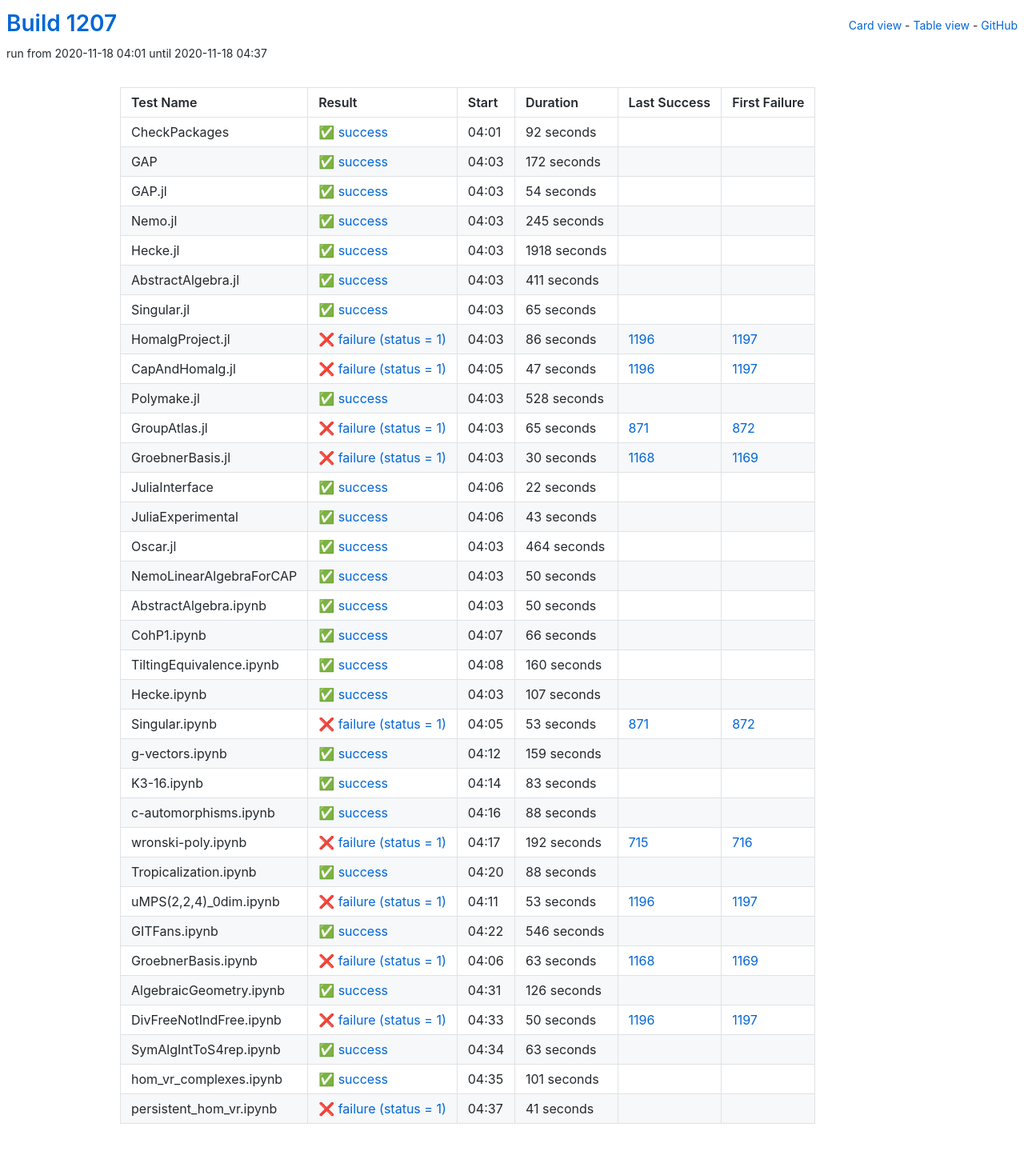
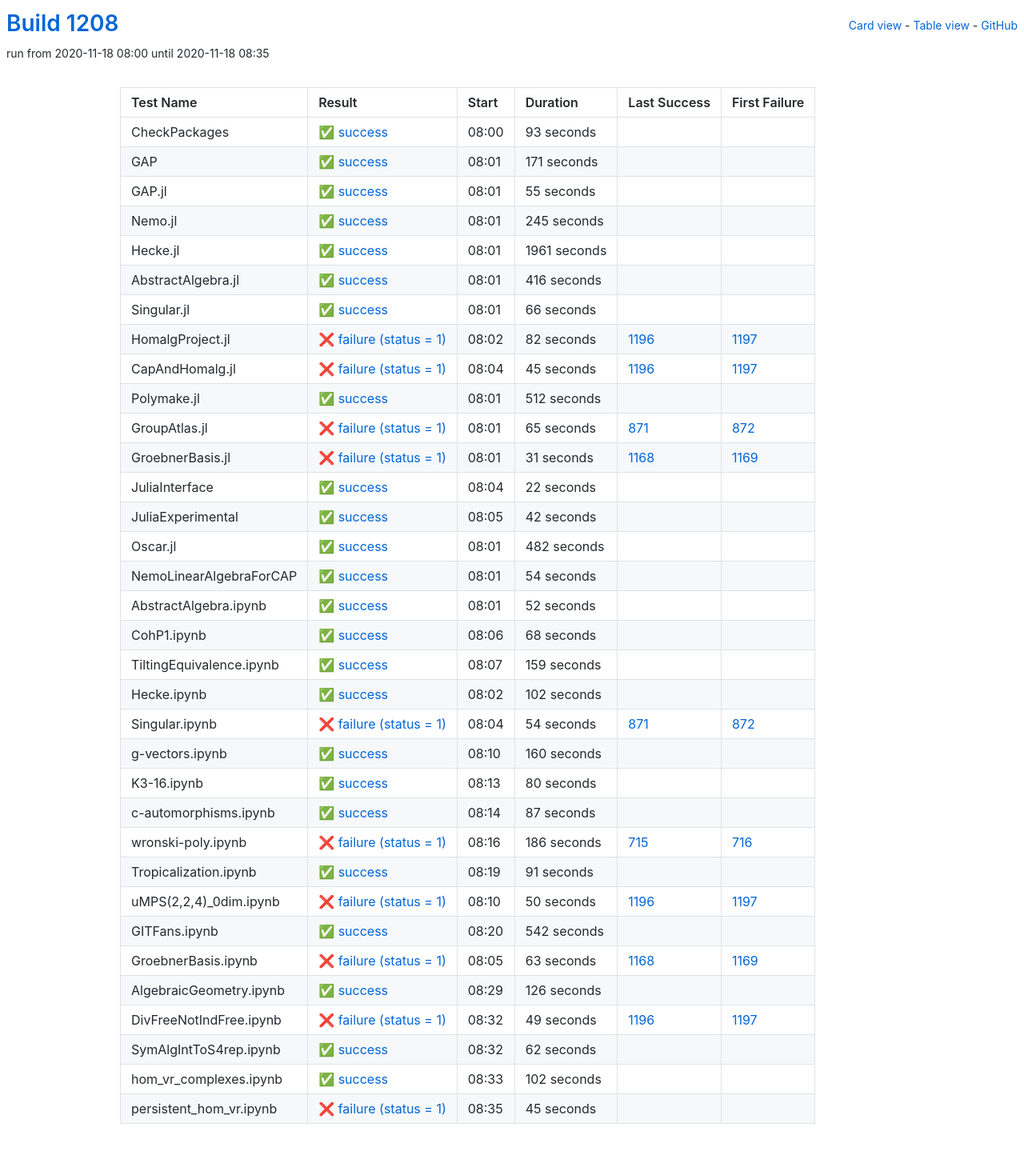
Before and after one commit to oscar-system/oscar-ci-status-stable, a Jekyll site: the page built from table.html, in a window 1280 px wide. Shown: the whole page at 80% size. Built offline with Jekyll 4.4.1, drawn with Linux system fonts in a browser that asks for light colours.

Commit message:
Build #1208

```diff
--- a/_data/ci.yml
+++ b/_data/ci.yml
@@ -1,6 +1,6 @@
 ---
-build: 1207
-build_url: https://oscarci.mathematik.uni-kl.de/job/oscar-stable/1207/
+build: 1208
+build_url: https://oscarci.mathematik.uni-kl.de/job/oscar-stable/1208/
 job: oscar-stable
 organization: oscar-system
 repo: oscar-ci-status-stable
@@ -8,44 +8,44 @@ repourl: https://github.com/oscar-system/oscar-ci-status-stable
 tests:
 - name: CheckPackages
   id: checkpackages
-  log: https://oscarci.mathematik.uni-kl.de/job/oscar-stable/1207/artifact/logs/build-1207/CheckPackages.log
-  start: 2020-11-18 04:01
+  log: https://oscarci.mathematik.uni-kl.de/job/oscar-stable/1208/artifact/logs/build-1208/CheckPackages.log
+  start: 2020-11-18 08:00
   success: true
   exitcode: 0
   status: success
-  duration: 92
+  duration: 93
   last_success: false
   last_success_url:
   first_failure: false
   first_failure_url:
 - name: GAP
   id: gap
-  log: https://oscarci.mathematik.uni-kl.de/job/oscar-stable/1207/artifact/logs/build-1207/GAP.log
-  start: 2020-11-18 04:03
+  log: https://oscarci.mathematik.uni-kl.de/job/oscar-stable/1208/artifact/logs/build-1208/GAP.log
+  start: 2020-11-18 08:01
   success: true
   exitcode: 0
   status: success
-  duration: 172
+  duration: 171
   last_success: false
   last_success_url:
   first_failure: false
   first_failure_url:
 - name: GAP.jl
   id: gap-jl
-  log: https://oscarci.mathematik.uni-kl.de/job/oscar-stable/1207/artifact/logs/build-1207/GAP.jl.log
-  start: 2020-11-18 04:03
+  log: https://oscarci.mathematik.uni-kl.de/job/oscar-stable/1208/artifact/logs/build-1208/GAP.jl.log
+  start: 2020-11-18 08:01
   success: true
   exitcode: 0
   status: success
-  duration: 54
+  duration: 55
   last_success: false
   last_success_url:
   first_failure: false
   first_failure_url:
 - name: Nemo.jl
   id: nemo-jl
-  log: https://oscarci.mathematik.uni-kl.de/job/oscar-stable/1207/artifact/logs/build-1207/Nemo.jl.log
-  start: 2020-11-18 04:03
+  log: https://oscarci.mathematik.uni-kl.de/job/oscar-stable/1208/artifact/logs/build-1208/Nemo.jl.log
+  start: 2020-11-18 08:01
   success: true
   exitcode: 0
   status: success
@@ -56,80 +56,80 @@ tests:
   first_failure_url:
 - name: Hecke.jl
   id: hecke-jl
-  log: https://oscarci.mathematik.uni-kl.de/job/oscar-stable/1207/artifact/logs/build-1207/Hecke.jl.log
-  start: 2020-11-18 04:03
+  log: https://oscarci.mathematik.uni-kl.de/job/oscar-stable/1208/artifact/logs/build-1208/Hecke.jl.log
+  start: 2020-11-18 08:01
   success: true
   exitcode: 0
   status: success
-  duration: 1918
+  duration: 1961
   last_success: false
   last_success_url:
   first_failure: false
   first_failure_url:
 - name: AbstractAlgebra.jl
   id: abstractalgebra-jl
-  log: https://oscarci.mathematik.uni-kl.de/job/oscar-stable/1207/artifact/logs/build-1207/AbstractAlgebra.jl.log
-  start: 2020-11-18 04:03
+  log: https://oscarci.mathematik.uni-kl.de/job/oscar-stable/1208/artifact/logs/build-1208/AbstractAlgebra.jl.log
+  start: 2020-11-18 08:01
   success: true
   exitcode: 0
   status: success
-  duration: 411
+  duration: 416
   last_success: false
   last_success_url:
   first_failure: false
   first_failure_url:
 - name: Singular.jl
   id: singular-jl
-  log: https://oscarci.mathematik.uni-kl.de/job/oscar-stable/1207/artifact/logs/build-1207/Singular.jl.log
-  start: 2020-11-18 04:03
+  log: https://oscarci.mathematik.uni-kl.de/job/oscar-stable/1208/artifact/logs/build-1208/Singular.jl.log
+  start: 2020-11-18 08:01
   success: true
   exitcode: 0
   status: success
-  duration: 65
+  duration: 66
   last_success: false
   last_success_url:
   first_failure: false
   first_failure_url:
 - name: HomalgProject.jl
   id: homalgproject-jl
-  log: https://oscarci.mathematik.uni-kl.de/job/oscar-stable/1207/artifact/logs/build-1207/HomalgProject.jl.log
-  start: 2020-11-18 04:03
+  log: https://oscarci.mathematik.uni-kl.de/job/oscar-stable/1208/artifact/logs/build-1208/HomalgProject.jl.log
+  start: 2020-11-18 08:02
   success: false
   exitcode: 1
   status: failure
-  duration: 86
+  duration: 82
   last_success: 1196
   last_success_url: https://oscarci.mathematik.uni-kl.de/job/oscar-stable/1196/
   first_failure: 1197
   first_failure_url: https://oscarci.mathematik.uni-kl.de/job/oscar-stable/1197/
 - name: CapAndHomalg.jl
   id: capandhomalg-jl
-  log: https://oscarci.mathematik.uni-kl.de/job/oscar-stable/1207/artifact/logs/build-1207/CapAndHomalg.jl.log
-  start: 2020-11-18 04:05
+  log: https://oscarci.mathematik.uni-kl.de/job/oscar-stable/1208/artifact/logs/build-1208/CapAndHomalg.jl.log
+  start: 2020-11-18 08:04
   success: false
   exitcode: 1
   status: failure
-  duration: 47
+  duration: 45
   last_success: 1196
   last_success_url: https://oscarci.mathematik.uni-kl.de/job/oscar-stable/1196/
   first_failure: 1197
   first_failure_url: https://oscarci.mathematik.uni-kl.de/job/oscar-stable/1197/
 - name: Polymake.jl
   id: polymake-jl
-  log: https://oscarci.mathematik.uni-kl.de/job/oscar-stable/1207/artifact/logs/build-1207/Polymake.jl.log
-  start: 2020-11-18 04:03
+  log: https://oscarci.mathematik.uni-kl.de/job/oscar-stable/1208/artifact/logs/build-1208/Polymake.jl.log
+  start: 2020-11-18 08:01
   success: true
   exitcode: 0
   status: success
-  duration: 528
+  duration: 512
   last_success: false
   last_success_url:
   first_failure: false
   first_failure_url:
 - name: GroupAtlas.jl
   id: groupatlas-jl
-  log: https://oscarci.mathematik.uni-kl.de/job/oscar-stable/1207/artifact/logs/build-1207/GroupAtlas.jl.log
-  start: 2020-11-18 04:03
+  log: https://oscarci.mathematik.uni-kl.de/job/oscar-stable/1208/artifact/logs/build-1208/GroupAtlas.jl.log
+  start: 2020-11-18 08:01
   success: false
   exitcode: 1
   status: failure
@@ -140,20 +140,20 @@ tests:
   first_failure_url: https://oscarci.mathematik.uni-kl.de/job/oscar-stable/872/
 - name: GroebnerBasis.jl
   id: groebnerbasis-jl
-  log: https://oscarci.mathematik.uni-kl.de/job/oscar-stable/1207/artifact/logs/build-1207/GroebnerBasis.jl.log
-  start: 2020-11-18 04:03
+  log: https://oscarci.mathematik.uni-kl.de/job/oscar-stable/1208/artifact/logs/build-1208/GroebnerBasis.jl.log
+  start: 2020-11-18 08:01
   success: false
   exitcode: 1
   status: failure
-  duration: 30
+  duration: 31
   last_success: 1168
   last_success_url: https://oscarci.mathematik.uni-kl.de/job/oscar-stable/1168/
   first_failure: 1169
   first_failure_url: https://oscarci.mathematik.uni-kl.de/job/oscar-stable/1169/
 - name: JuliaInterface
   id: juliainterface
-  log: https://oscarci.mathematik.uni-kl.de/job/oscar-stable/1207/artifact/logs/build-1207/JuliaInterface.log
-  start: 2020-11-18 04:06
+  log: https://oscarci.mathematik.uni-kl.de/job/oscar-stable/1208/artifact/logs/build-1208/JuliaInterface.log
+  start: 2020-11-18 08:04
   success: true
   exitcode: 0
   status: success
@@ -164,68 +164,104 @@ tests:
   first_failure_url:
 - name: JuliaExperimental
   id: juliaexperimental
-  log: https://oscarci.mathematik.uni-kl.de/job/oscar-stable/1207/artifact/logs/build-1207/JuliaExperimental.log
-  start: 2020-11-18 04:06
+  log: https://oscarci.mathematik.uni-kl.de/job/oscar-stable/1208/artifact/logs/build-1208/JuliaExperimental.log
+  start: 2020-11-18 08:05
   success: true
   exitcode: 0
   status: success
-  duration: 43
+  duration: 42
   last_success: false
   last_success_url:
   first_failure: false
   first_failure_url:
 - name: Oscar.jl
   id: oscar-jl
-  log: https://oscarci.mathematik.uni-kl.de/job/oscar-stable/1207/artifact/logs/build-1207/Oscar.jl.log
-  start: 2020-11-18 04:03
+  log: https://oscarci.mathematik.uni-kl.de/job/oscar-stable/1208/artifact/logs/build-1208/Oscar.jl.log
+  start: 2020-11-18 08:01
   success: true
   exitcode: 0
   status: success
-  duration: 464
+  duration: 482
   last_success: false
   last_success_url:
   first_failure: false
   first_failure_url:
 - name: NemoLinearAlgebraForCAP
   id: nemolinearalgebraforcap
-  log: https://oscarci.mathematik.uni-kl.de/job/oscar-stable/1207/artifact/logs/build-1207/NemoLinearAlgebraForCAP.log
-  start: 2020-11-18 04:03
+  log: https://oscarci.mathematik.uni-kl.de/job/oscar-stable/1208/artifact/logs/build-1208/NemoLinearAlgebraForCAP.log
+  start: 2020-11-18 08:01
   success: true
   exitcode: 0
   status: success
-  duration: 50
+  duration: 54
   last_success: false
   last_success_url:
   first_failure: false
   first_failure_url:
 - name: AbstractAlgebra.ipynb
   id: abstractalgebra-ipynb
-  log: https://oscarci.mathematik.uni-kl.de/job/oscar-stable/1207/artifact/logs/build-1207/AbstractAlgebra.ipynb.log
-  start: 2020-11-18 04:03
+  log: https://oscarci.mathematik.uni-kl.de/job/oscar-stable/1208/artifact/logs/build-1208/AbstractAlgebra.ipynb.log
+  start: 2020-11-18 08:01
   success: true
   exitcode: 0
   status: success
-  duration: 50
+  duration: 52
   last_success: false
   last_success_url:
   first_failure: false
   first_failure_url:
 - name: CohP1.ipynb
   id: cohp1-ipynb
-  log: https://oscarci.mathematik.uni-kl.de/job/oscar-stable/1207/artifact/logs/build-1207/CohP1.ipynb.log
-  start: 2020-11-18 04:07
+  log: https://oscarci.mathematik.uni-kl.de/job/oscar-stable/1208/artifact/logs/build-1208/CohP1.ipynb.log
+  start: 2020-11-18 08:06
   success: true
   exitcode: 0
   status: success
-  duration: 66
+  duration: 68
   last_success: false
   last_success_url:
   first_failure: false
   first_failure_url:
 - name: TiltingEquivalence.ipynb
   id: tiltingequivalence-ipynb
-  log: https://oscarci.mathematik.uni-kl.de/job/oscar-stable/1207/artifact/logs/build-1207/TiltingEquivalence.ipynb.log
-  start: 2020-11-18 04:08
+  log: https://oscarci.mathematik.uni-kl.de/job/oscar-stable/1208/artifact/logs/build-1208/TiltingEquivalence.ipynb.log
+  start: 2020-11-18 08:07
+  success: true
+  exitcode: 0
+  status: success
+  duration: 159
+  last_success: false
+  last_success_url:
+  first_failure: false
+  first_failure_url:
+- name: Hecke.ipynb
+  id: hecke-ipynb
+  log: https://oscarci.mathematik.uni-kl.de/job/oscar-stable/1208/artifact/logs/build-1208/Hecke.ipynb.log
+  start: 2020-11-18 08:02
+  success: true
+  exitcode: 0
+  status: success
+  duration: 102
+  last_success: false
+  last_success_url:
+  first_failure: false
+  first_failure_url:
+- name: Singular.ipynb
+  id: singular-ipynb
+  log: https://oscarci.mathematik.uni-kl.de/job/oscar-stable/1208/artifact/logs/build-1208/Singular.ipynb.log
+  start: 2020-11-18 08:04
+  success: false
+  exitcode: 1
+  status: failure
+  duration: 54
+  last_success: 871
+  last_success_url: https://oscarci.mathematik.uni-kl.de/job/oscar-stable/871/
+  first_failure: 872
+  first_failure_url: https://oscarci.mathematik.uni-kl.de/job/oscar-stable/872/
+- name: g-vectors.ipynb
+  id: g-vectors-ipynb
+  log: https://oscarci.mathematik.uni-kl.de/job/oscar-stable/1208/artifact/logs/build-1208/g-vectors.ipynb.log
+  start: 2020-11-18 08:10
   success: true
   exitcode: 0
   status: success
@@ -234,118 +270,82 @@ tests:
   last_success_url:
   first_failure: false
   first_failure_url:
-- name: Hecke.ipynb
-  id: hecke-ipynb
-  log: https://oscarci.mathematik.uni-kl.de/job/oscar-stable/1207/artifact/logs/build-1207/Hecke.ipynb.log
-  start: 2020-11-18 04:03
+- name: K3-16.ipynb
+  id: k3-16-ipynb
+  log: https://oscarci.mathematik.uni-kl.de/job/oscar-stable/1208/artifact/logs/build-1208/K3-16.ipynb.log
+  start: 2020-11-18 08:13
   success: true
   exitcode: 0
   status: success
-  duration: 107
-  last_success: false
-  last_success_url:
-  first_failure: false
-  first_failure_url:
-- name: Singular.ipynb
-  id: singular-ipynb
-  log: https://oscarci.mathematik.uni-kl.de/job/oscar-stable/1207/artifact/logs/build-1207/Singular.ipynb.log
-  start: 2020-11-18 04:05
-  success: false
-  exitcode: 1
-  status: failure
-  duration: 53
-  last_success: 871
-  last_success_url: https://oscarci.mathematik.uni-kl.de/job/oscar-stable/871/
-  first_failure: 872
-  first_failure_url: https://oscarci.mathematik.uni-kl.de/job/oscar-stable/872/
-- name: g-vectors.ipynb
-  id: g-vectors-ipynb
-  log: https://oscarci.mathematik.uni-kl.de/job/oscar-stable/1207/artifact/logs/build-1207/g-vectors.ipynb.log
-  start: 2020-11-18 04:12
-  success: true
-  exitcode: 0
-  status: success
-  duration: 159
-  last_success: false
-  last_success_url:
-  first_failure: false
-  first_failure_url:
-- name: K3-16.ipynb
-  id: k3-16-ipynb
-  log: https://oscarci.mathematik.uni-kl.de/job/oscar-stable/1207/artifact/logs/build-1207/K3-16.ipynb.log
-  start: 2020-11-18 04:14
-  success: true
-  exitcode: 0
-  status: success
-  duration: 83
+  duration: 80
   last_success: false
   last_success_url:
   first_failure: false
   first_failure_url:
 - name: c-automorphisms.ipynb
   id: c-automorphisms-ipynb
-  log: https://oscarci.mathematik.uni-kl.de/job/oscar-stable/1207/artifact/logs/build-1207/c-automorphisms.ipynb.log
-  start: 2020-11-18 04:16
+  log: https://oscarci.mathematik.uni-kl.de/job/oscar-stable/1208/artifact/logs/build-1208/c-automorphisms.ipynb.log
+  start: 2020-11-18 08:14
   success: true
   exitcode: 0
   status: success
-  duration: 88
+  duration: 87
   last_success: false
   last_success_url:
   first_failure: false
   first_failure_url:
 - name: wronski-poly.ipynb
   id: wronski-poly-ipynb
-  log: https://oscarci.mathematik.uni-kl.de/job/oscar-stable/1207/artifact/logs/build-1207/wronski-poly.ipynb.log
-  start: 2020-11-18 04:17
+  log: https://oscarci.mathematik.uni-kl.de/job/oscar-stable/1208/artifact/logs/build-1208/wronski-poly.ipynb.log
+  start: 2020-11-18 08:16
   success: false
   exitcode: 1
   status: failure
-  duration: 192
+  duration: 186
   last_success: 715
   last_success_url: https://oscarci.mathematik.uni-kl.de/job/oscar-stable/715/
   first_failure: 716
   first_failure_url: https://oscarci.mathematik.uni-kl.de/job/oscar-stable/716/
 - name: Tropicalization.ipynb
   id: tropicalization-ipynb
-  log: https://oscarci.mathematik.uni-kl.de/job/oscar-stable/1207/artifact/logs/build-1207/Tropicalization.ipynb.log
-  start: 2020-11-18 04:20
+  log: https://oscarci.mathematik.uni-kl.de/job/oscar-stable/1208/artifact/logs/build-1208/Tropicalization.ipynb.log
+  start: 2020-11-18 08:19
   success: true
   exitcode: 0
   status: success
-  duration: 88
+  duration: 91
   last_success: false
   last_success_url:
   first_failure: false
   first_failure_url:
 - name: uMPS(2,2,4)_0dim.ipynb
   id: umps-2-2-4-0dim-ipynb
-  log: https://oscarci.mathematik.uni-kl.de/job/oscar-stable/1207/artifact/logs/build-1207/uMPS-2-2-4-_0dim.ipynb.log
-  start: 2020-11-18 04:11
+  log: https://oscarci.mathematik.uni-kl.de/job/oscar-stable/1208/artifact/logs/build-1208/uMPS-2-2-4-_0dim.ipynb.log
+  start: 2020-11-18 08:10
   success: false
   exitcode: 1
   status: failure
-  duration: 53
+  duration: 50
   last_success: 1196
   last_success_url: https://oscarci.mathematik.uni-kl.de/job/oscar-stable/1196/
   first_failure: 1197
   first_failure_url: https://oscarci.mathematik.uni-kl.de/job/oscar-stable/1197/
 - name: GITFans.ipynb
   id: gitfans-ipynb
-  log: https://oscarci.mathematik.uni-kl.de/job/oscar-stable/1207/artifact/logs/build-1207/GITFans.ipynb.log
-  start: 2020-11-18 04:22
+  log: https://oscarci.mathematik.uni-kl.de/job/oscar-stable/1208/artifact/logs/build-1208/GITFans.ipynb.log
+  start: 2020-11-18 08:20
   success: true
   exitcode: 0
   status: success
-  duration: 546
+  duration: 542
   last_success: false
   last_success_url:
   first_failure: false
   first_failure_url:
 - name: GroebnerBasis.ipynb
   id: groebnerbasis-ipynb
-  log: https://oscarci.mathematik.uni-kl.de/job/oscar-stable/1207/artifact/logs/build-1207/GroebnerBasis.ipynb.log
-  start: 2020-11-18 04:06
+  log: https://oscarci.mathematik.uni-kl.de/job/oscar-stable/1208/artifact/logs/build-1208/GroebnerBasis.ipynb.log
+  start: 2020-11-18 08:05
   success: false
   exitcode: 1
   status: failure
@@ -356,8 +356,8 @@ tests:
   first_failure_url: https://oscarci.mathematik.uni-kl.de/job/oscar-stable/1169/
 - name: AlgebraicGeometry.ipynb
   id: algebraicgeometry-ipynb
-  log: https://oscarci.mathematik.uni-kl.de/job/oscar-stable/1207/artifact/logs/build-1207/AlgebraicGeometry.ipynb.log
-  start: 2020-11-18 04:31
+  log: https://oscarci.mathematik.uni-kl.de/job/oscar-stable/1208/artifact/logs/build-1208/AlgebraicGeometry.ipynb.log
+  start: 2020-11-18 08:29
   success: true
   exitcode: 0
   status: success
@@ -368,48 +368,48 @@ tests:
   first_failure_url:
 - name: DivFreeNotIndFree.ipynb
   id: divfreenotindfree-ipynb
-  log: https://oscarci.mathematik.uni-kl.de/job/oscar-stable/1207/artifact/logs/build-1207/DivFreeNotIndFree.ipynb.log
-  start: 2020-11-18 04:33
+  log: https://oscarci.mathematik.uni-kl.de/job/oscar-stable/1208/artifact/logs/build-1208/DivFreeNotIndFree.ipynb.log
+  start: 2020-11-18 08:32
   success: false
   exitcode: 1
   status: failure
-  duration: 50
+  duration: 49
   last_success: 1196
   last_success_url: https://oscarci.mathematik.uni-kl.de/job/oscar-stable/1196/
   first_failure: 1197
   first_failure_url: https://oscarci.mathematik.uni-kl.de/job/oscar-stable/1197/
 - name: SymAlgIntToS4rep.ipynb
   id: symalginttos4rep-ipynb
-  log: https://oscarci.mathematik.uni-kl.de/job/oscar-stable/1207/artifact/logs/build-1207/SymAlgIntToS4rep.ipynb.log
-  start: 2020-11-18 04:34
+  log: https://oscarci.mathematik.uni-kl.de/job/oscar-stable/1208/artifact/logs/build-1208/SymAlgIntToS4rep.ipynb.log
+  start: 2020-11-18 08:32
   success: true
   exitcode: 0
   status: success
-  duration: 63
+  duration: 62
   last_success: false
   last_success_url:
   first_failure: false
   first_failure_url:
 - name: hom_vr_complexes.ipynb
   id: hom-vr-complexes-ipynb
-  log: https://oscarci.mathematik.uni-kl.de/job/oscar-stable/1207/artifact/logs/build-1207/hom_vr_complexes.ipynb.log
-  start: 2020-11-18 04:35
+  log: https://oscarci.mathematik.uni-kl.de/job/oscar-stable/1208/artifact/logs/build-1208/hom_vr_complexes.ipynb.log
+  start: 2020-11-18 08:33
   success: true
   exitcode: 0
   status: success
-  duration: 101
+  duration: 102
   last_success: false
   last_success_url:
   first_failure: false
   first_failure_url:
 - name: persistent_hom_vr.ipynb
   id: persistent-hom-vr-ipynb
-  log: https://oscarci.mathematik.uni-kl.de/job/oscar-stable/1207/artifact/logs/build-1207/persistent_hom_vr.ipynb.log
-  start: 2020-11-18 04:37
+  log: https://oscarci.mathematik.uni-kl.de/job/oscar-stable/1208/artifact/logs/build-1208/persistent_hom_vr.ipynb.log
+  start: 2020-11-18 08:35
   success: false
   exitcode: 1
   status: failure
-  duration: 41
+  duration: 45
   last_success: false
   last_success_url:
   first_failure: false
```
Also changed, not shown: README.md.
